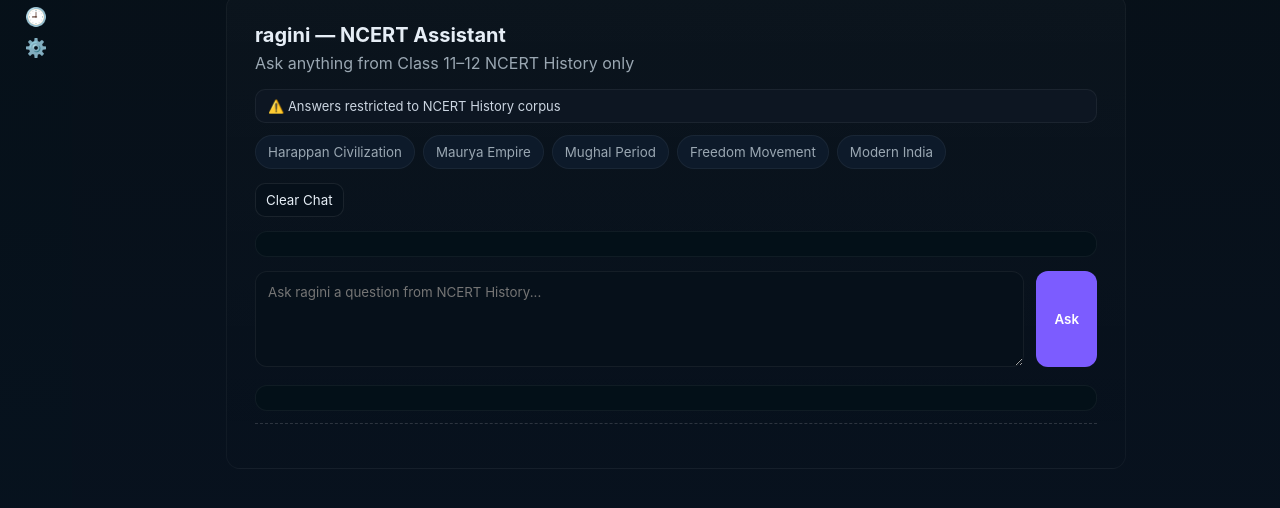
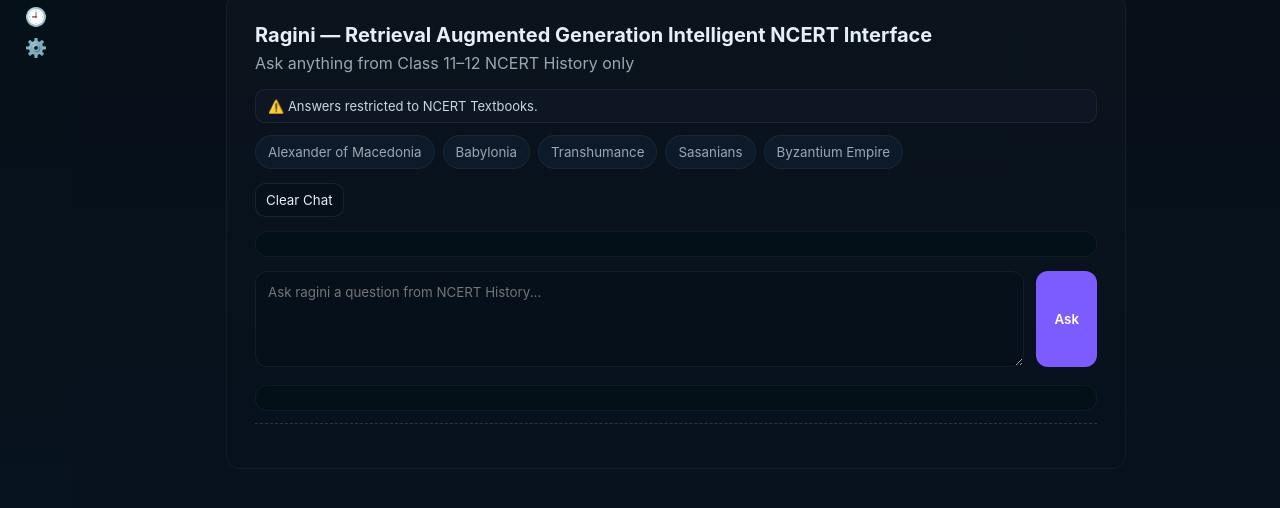
Before and after one commit to Ghanshyamsharma7/ncert.ai, a plain HTML site: page frontend/index.html in a window 1280 px wide. Shown: the part 82-590 px from the top of the page. Drawn offline with Linux system fonts and the light colour scheme.

```diff
--- a/frontend/index.html
+++ b/frontend/index.html
@@ -1,55 +1,10 @@
-<!-- <!doctype html>
-<html>
-<head>
-  <meta charset="utf-8" />
-  <meta name="viewport" content="width=device-width,initial-scale=1" />
-  <title>NCERT History Assistant</title>
-  <link rel="stylesheet" href="/style.css">
-</head>
-<body>
-  <div class="app">
-    <aside class="sidebar">
-      <div class="logo">NCERT.AI</div>
-      <nav>
-        <button title="Home">☰</button>
-        <button title="History Timeline">🕘</button>
-        <button title="Book Library">📚</button>
-        <button title="Settings">⚙️</button>
-      </nav>
-    </aside>
-    <main class="main">
-      <header class="topbar"><div class="title">NCERT Assistant</div><div class="badge">RAG Mode</div></header>
-      <section class="hero">
-        <h1>ragini-NCERT Assistant</h1>
-        <p>Ask anything from Class 11–12 NCERT History Question only </p>
-
-        <div class="chips">
-          <button>Harappan Civilization</button>
-          <button>Maurya Empire</button>
-          <button>Mughal Period</button>
-          <button>Freedom Movement</button>
-          <button>Modern India</button>
-        </div>
-
-        <div class="query">
-          <textarea id="question" placeholder="Ask ragini a question from NCERT History..."></textarea>
-          <button id="ask">Ask</button>
-        </div>
-        <div id="answer" class="answer"></div>
-      </section>
-    </main>
-  </div>
-  <script src="/app.js"></script>
-</body>
-</html>  -->
-
 
 <!doctype html>
 <html>
 <head>
   <meta charset="utf-8" />
   <meta name="viewport" content="width=device-width,initial-scale=1" />
-  <title>NCERT History Assistant</title>
+  <title>NCERT Assistant</title>
 
   <meta name="description" content="NCERT History RAG Assistant powered by ragini AI">
   <meta name="theme-color" content="#111827">
@@ -80,12 +35,12 @@
 
       <section class="hero">
 
-        <h1>ragini — NCERT Assistant</h1>
+        <h1>Ragini — Retrieval Augmented Generation Intelligent NCERT Interface </h1>
         <p>Ask anything from Class 11–12 NCERT History only</p>
 
         <!-- Domain Notice -->
         <div class="notice">
-          ⚠️ Answers restricted to NCERT History corpus
+          ⚠️ Answers restricted to NCERT Textbooks.
         </div>
 
         <!-- Feature Badges
@@ -98,11 +53,11 @@
 
         <!-- Quick Chips -->
         <div class="chips">
-          <button>Harappan Civilization</button>
-          <button>Maurya Empire</button>
-          <button>Mughal Period</button>
-          <button>Freedom Movement</button>
-          <button>Modern India</button>
+          <button>Alexander of Macedonia</button>
+          <button>Babylonia</button>
+          <button>Transhumance</button>
+          <button>Sasanians</button>
+          <button>Byzantium Empire</button>
         </div>
 
         <!-- Controls -->
```
